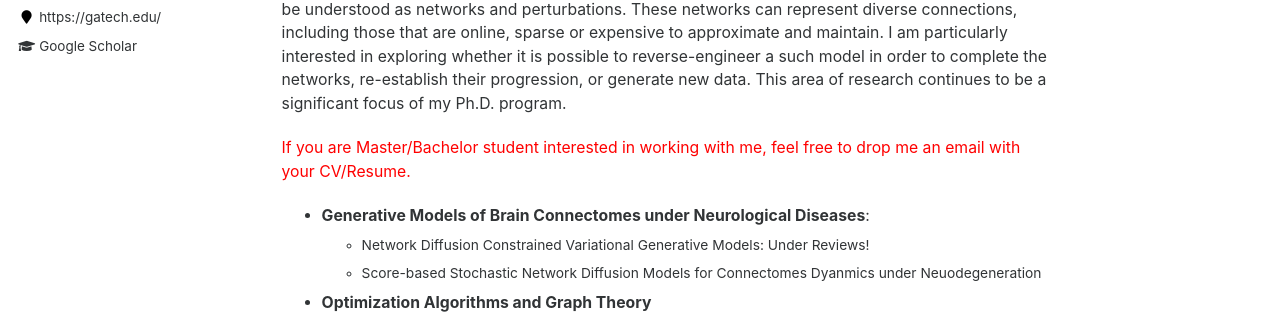
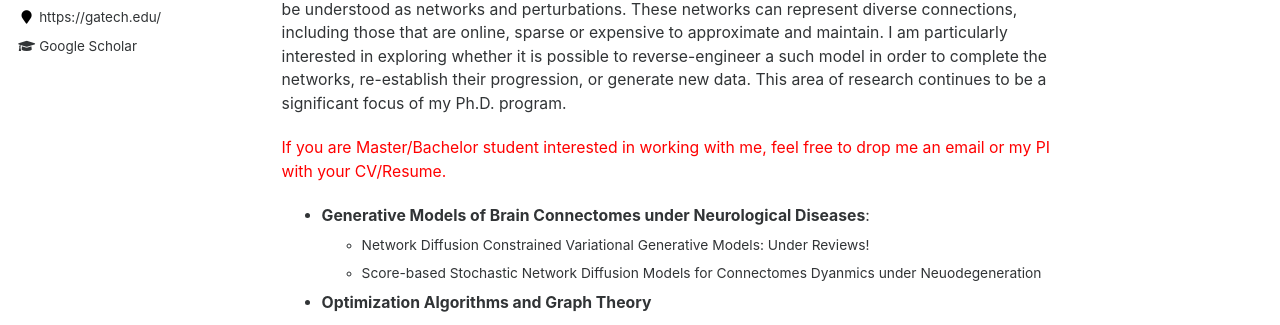
Before and after one commit to jxie1997/jxie1997.github.io, a Jekyll site: the page built from _pages/about.md, in a window 1280 px wide and 1316 px high. Shown: the part 374-699 px from the top of the window. Built offline with Jekyll 4.4.1, drawn with Linux system fonts in a browser that asks for light colours.

Commit message:
sep 23 2024 2

```diff
--- a/_pages/about.md
+++ b/_pages/about.md
@@ -16,7 +16,7 @@ My academic background includes studies in Economics and Mathematics, leading to
 A key focus of my Ph.D. research is the study of social, physical, and pathological dynamics which can be understood as networks and perturbations. These networks can represent diverse connections, including those that are online, sparse or expensive to approximate and maintain. I am particularly interested in exploring whether it is possible to reverse-engineer a such model in order to complete the networks, re-establish their progression, or generate new data. This area of research continues to be a significant focus of my Ph.D. program.
 
 
-<span style="color: red"> If you are Master/Bachelor student interested in working with me, feel free to drop me an email with your CV/Resume. </span>
+<span style="color: red"> If you are Master/Bachelor student interested in working with me, feel free to drop me an email or my PI with your CV/Resume. </span>
 
 * **Generative Models of Brain Connectomes under Neurological Diseases**:
   - Network Diffusion Constrained Variational Generative Models: Under Reviews!
```
